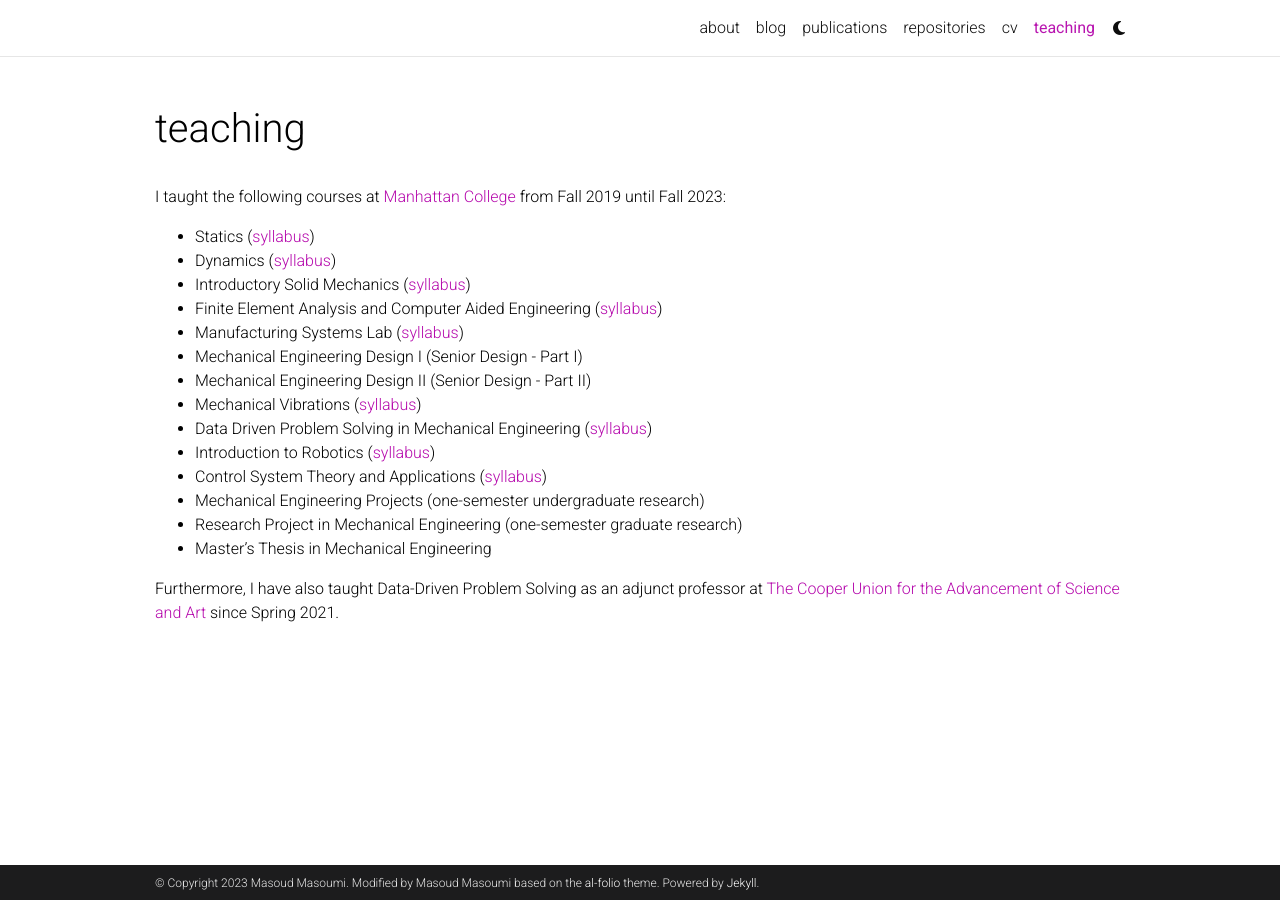
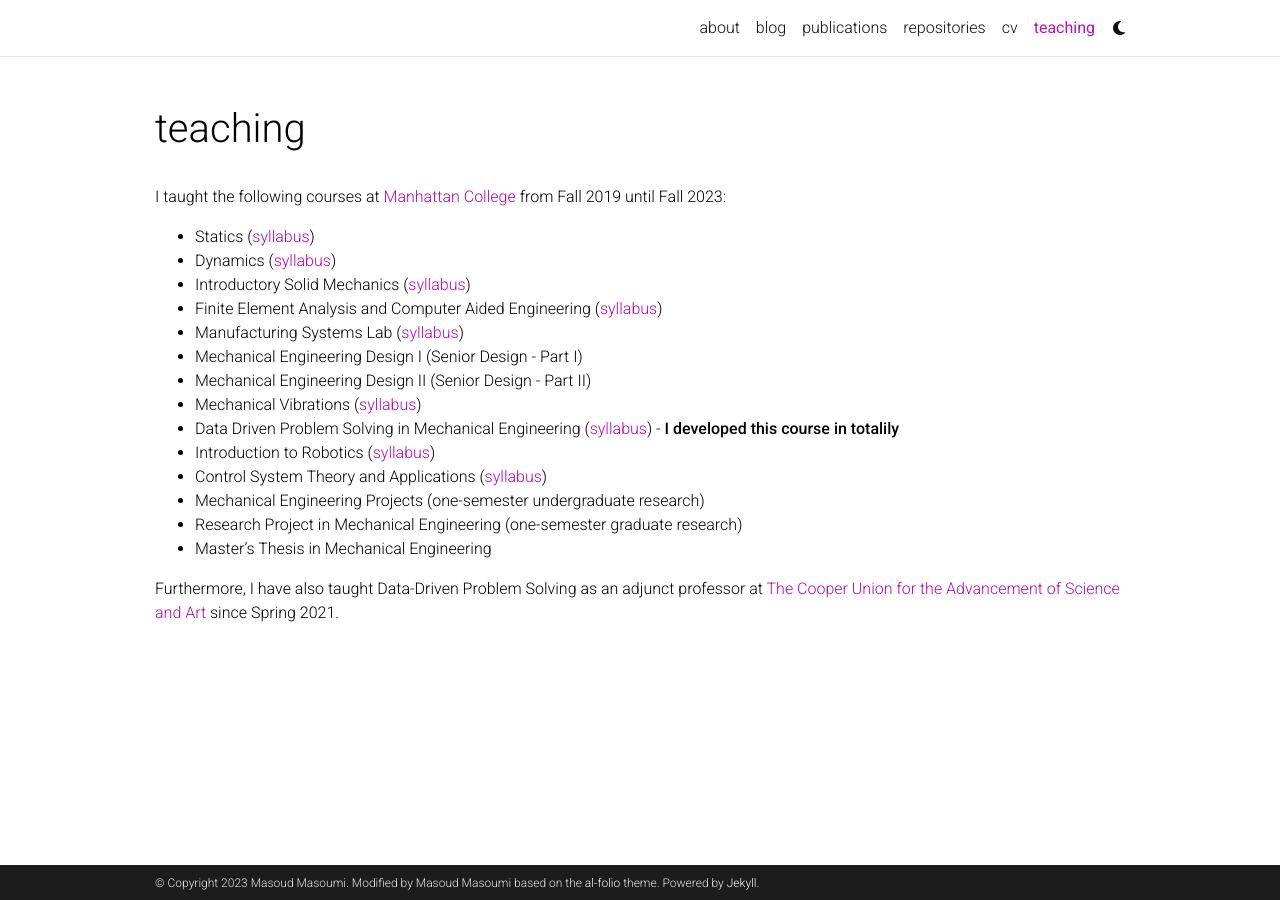
Before and after one commit to MasoudMiM/masoudmim.github.io, a Jekyll site: the page built from _pages/teaching.md, in a window 1280 px wide. Built offline with Jekyll 4.4.1, drawn with Linux system fonts in a browser that asks for light colours; comment, search, counter and statistics services are not loaded; a style sheet for code colours, icons or effects is not loaded.

Commit message:
emphasizing the course I developed.

```diff
--- a/_pages/teaching.md
+++ b/_pages/teaching.md
@@ -17,7 +17,7 @@ I taught the following courses at <a href="https://manhattan.edu/">Manhattan Col
 - Mechanical Engineering Design I  (Senior Design - Part I)
 - Mechanical Engineering Design II (Senior Design - Part II)
 - Mechanical Vibrations (<a href="https://masoudmim.github.io/assets/pdf/MECH_411_Syllabus.pdf">syllabus</a>)
-- Data Driven Problem Solving in Mechanical Engineering (<a href="https://masoudmim.github.io/assets/pdf/MECG_542_Syllabus.pdf">syllabus</a>)
+- Data Driven Problem Solving in Mechanical Engineering (<a href="https://masoudmim.github.io/assets/pdf/MECG_542_Syllabus.pdf">syllabus</a>) - <strong>I developed this course in totalily</strong>
 - Introduction to Robotics (<a href="https://masoudmim.github.io/assets/pdf/MECG_548_Syllabus.pdf">syllabus</a>)
 - Control System Theory and Applications (<a href="https://masoudmim.github.io/assets/pdf/MECG_630_Syllabus.pdf">syllabus</a>)
 - Mechanical Engineering Projects (one-semester undergraduate research)
```
